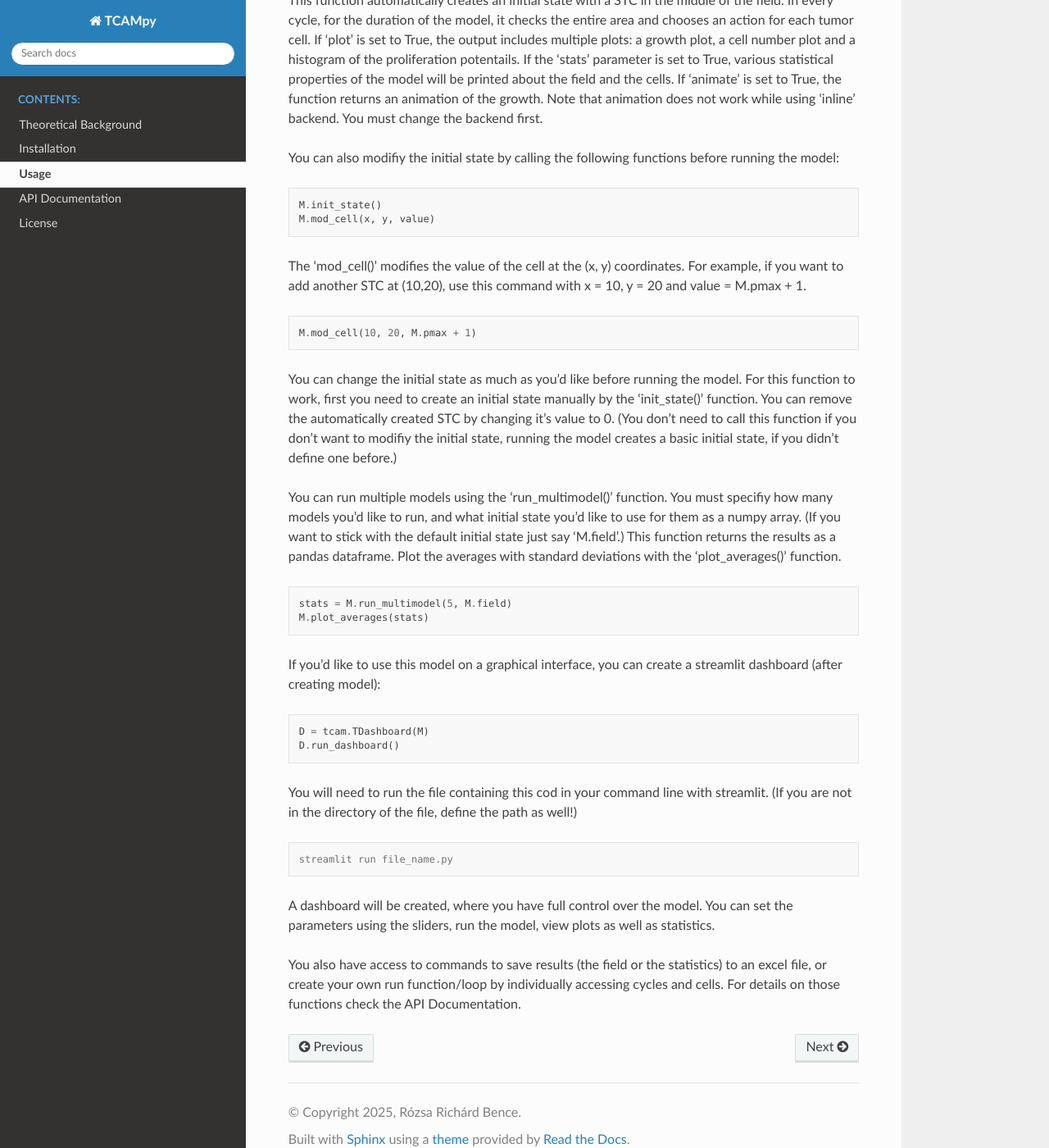
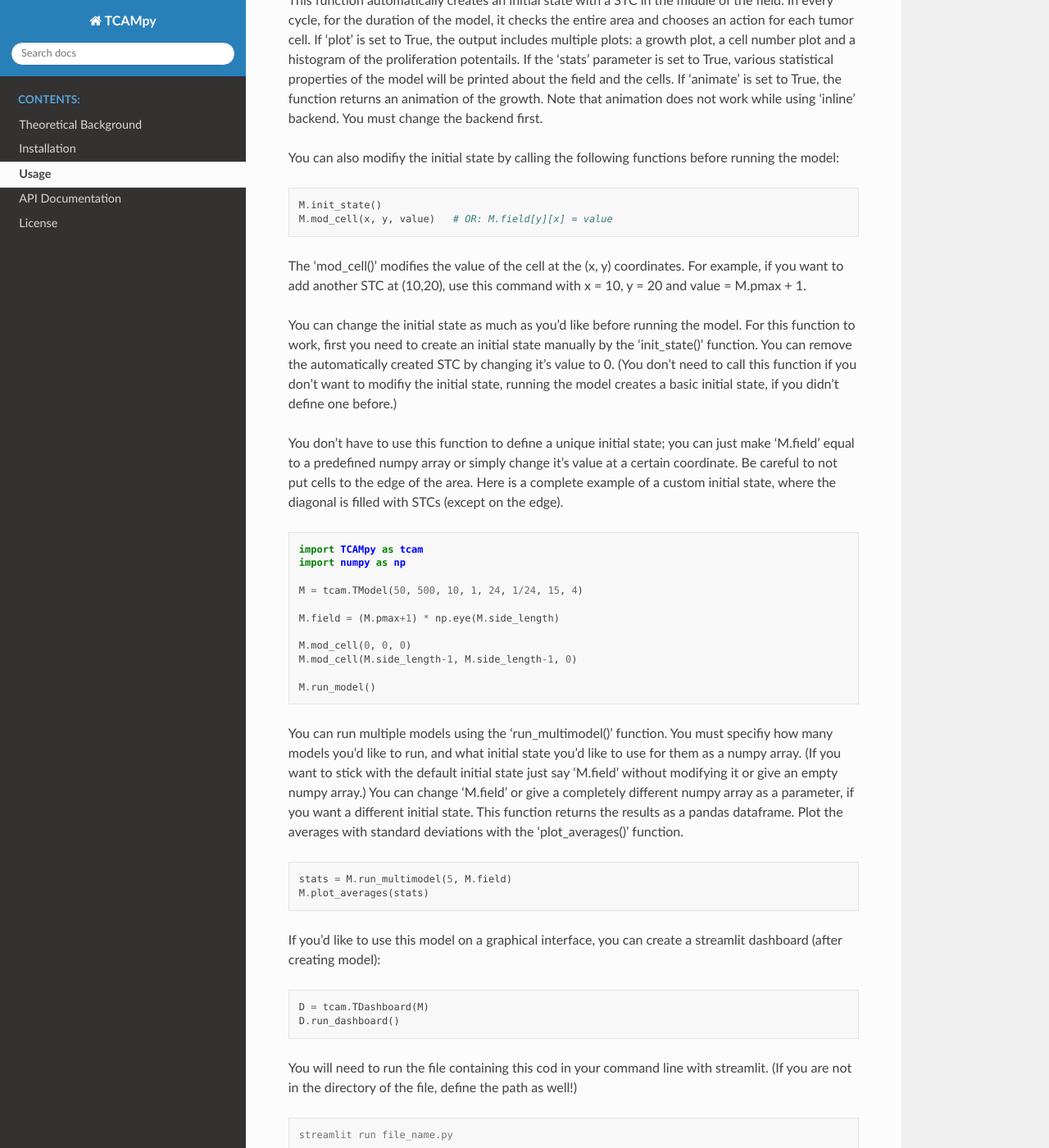
Before and after one commit to Fetasalyt/TCAMpy, a Sphinx documentation site: the page built from docs/Usage.rst, in a window 1280 px wide and 1400 px high, scrolled down 530 px. Shown: the whole window at 82% size. Built offline with Sphinx 7.4.7 and the Read the Docs theme 3.1.0, drawn with Linux system fonts in a browser that asks for light colours.

Commit message:
Update Usage.rst

```diff
--- a/docs/Usage.rst
+++ b/docs/Usage.rst
@@ -28,21 +28,35 @@ You can also modifiy the initial state by calling the following functions before
 .. code-block:: python
 
     M.init_state()
-    M.mod_cell(x, y, value)
+    M.mod_cell(x, y, value)   # OR: M.field[y][x] = value
 
 The 'mod_cell()' modifies the value of the cell at the (x, y) coordinates. For example, if you want to add another STC at (10,20),
 use this command with x = 10, y = 20 and value = M.pmax + 1.
-
-.. code-block:: python
-
-    M.mod_cell(10, 20, M.pmax + 1)
 
 You can change the initial state as much as you'd like before running the model. For this function to work, first you need to create an initial state manually by the 'init_state()' function. You can remove the automatically
 created STC by changing it's value to 0. (You don't need to call this function if you don't want to modifiy the initial state, running the model
 creates a basic initial state, if you didn't define one before.)
 
+You don't have to use this function to define a unique initial state; you can just make 'M.field' equal to a predefined numpy array or simply change it's value at a certain coordinate. Be careful to not put cells to the edge of the area. Here is
+a complete example of a custom initial state, where the diagonal is filled with STCs (except on the edge).
+
+.. code-block:: python
+
+    import TCAMpy as tcam
+    import numpy as np
+
+    M = tcam.TModel(50, 500, 10, 1, 24, 1/24, 15, 4)
+
+    M.field = (M.pmax+1) * np.eye(M.side_length)
+
+    M.mod_cell(0, 0, 0)
+    M.mod_cell(M.side_length-1, M.side_length-1, 0)
+
+    M.run_model()
+
 You can run multiple models using the 'run_multimodel()' function. You must specifiy how many models you'd like to run, and what initial state you'd
-like to use for them as a numpy array. (If you want to stick with the default initial state just say 'M.field'.) This function returns the results
+like to use for them as a numpy array. (If you want to stick with the default initial state just say 'M.field' without modifying it or give an empty numpy array.)
+You can change 'M.field' or give a completely different numpy array as a parameter, if you want a different initial state. This function returns the results
 as a pandas dataframe. Plot the averages with standard deviations with the 'plot_averages()' function.
 
 .. code-block:: python
```
